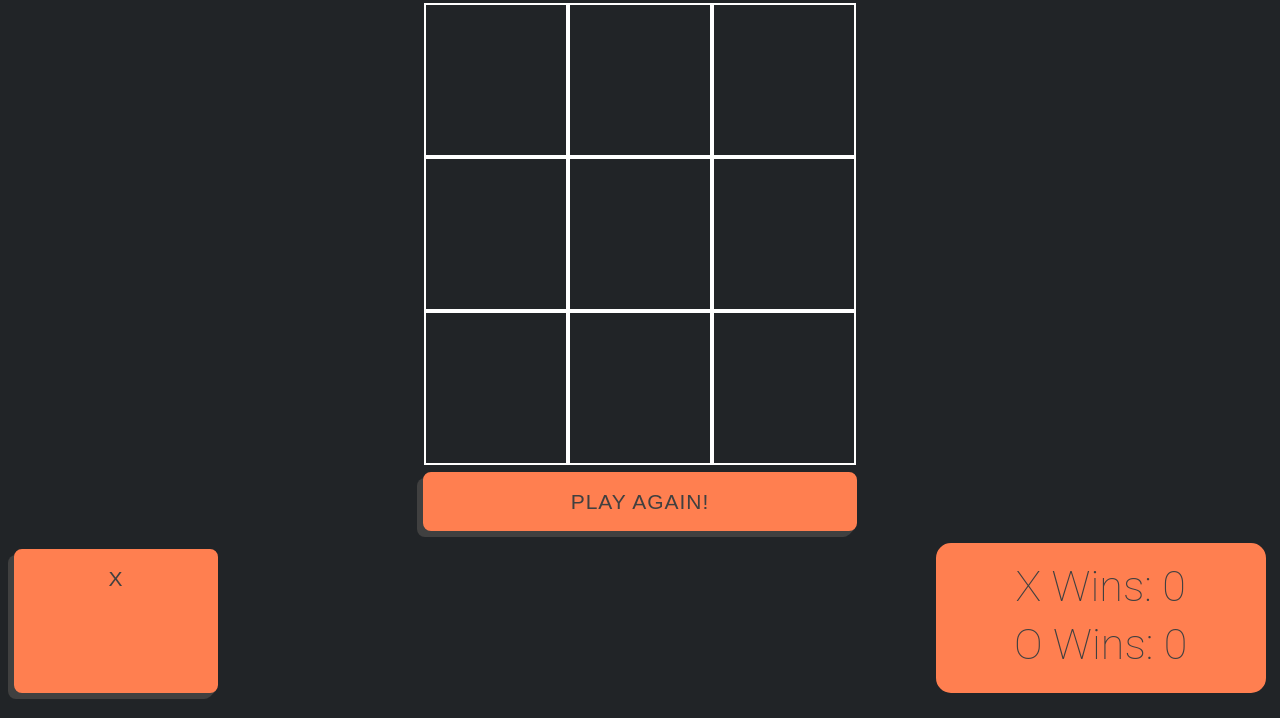
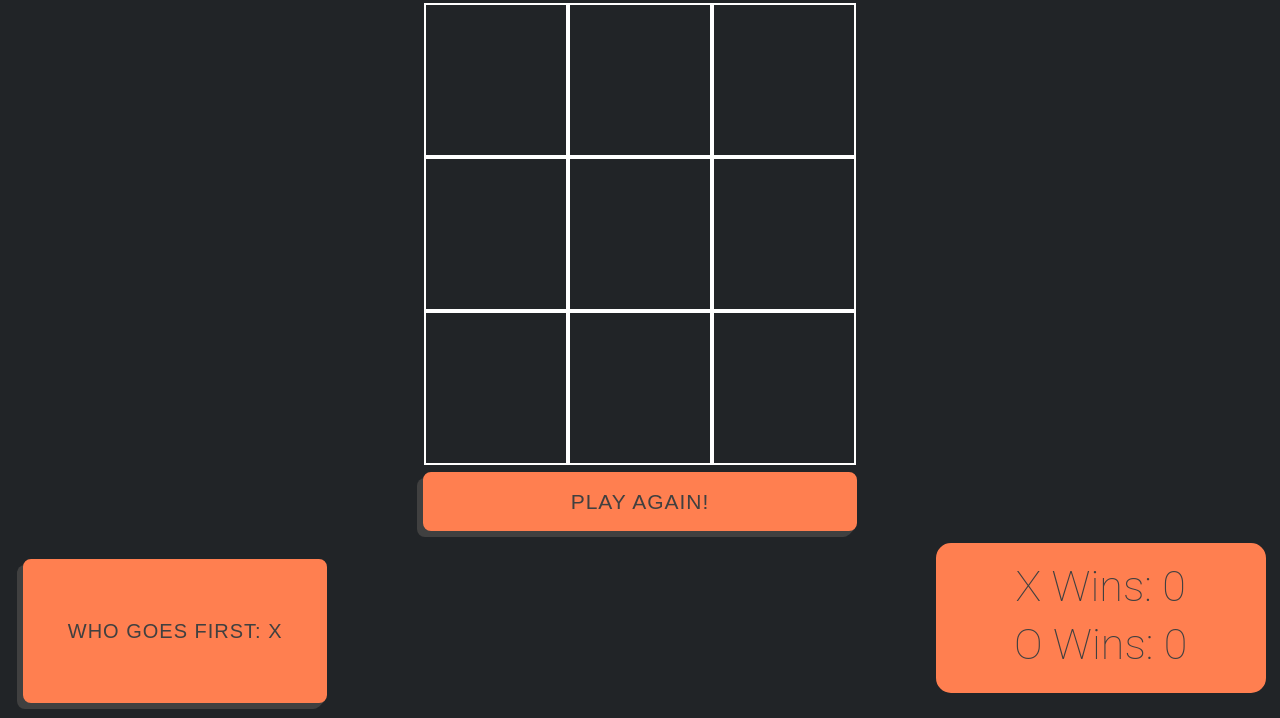
Before and after one commit to agianakouros/pset-8, a plain HTML site: page index.html in a window 1280 px wide. Shown: the part 192-910 px from the top of the page. Drawn offline with Linux system fonts and the light colour scheme.

Commit message:
gotta hit that commit count boys

```diff
--- a/css/styles.css
+++ b/css/styles.css
@@ -262,7 +262,7 @@ h2 {
 }
 
 #change-order-button {
-  width: 200px;
+  width: 300px;
   text-align: center;
   background-color: coral;
   border: 2px solid;
@@ -276,8 +276,8 @@ h2 {
   box-shadow: -6px 6px 0 #404040;
   text-decoration: none;
   position: relative;
-  font-size: 21px;
-  line-height: 55px;
-  margin: 3%;
+  line-height: 140px;
+  margin: 5%;
   height: 140px;
+  font-size: 20px;
 }
--- a/index.html
+++ b/index.html
@@ -38,7 +38,7 @@
       <p id="owins">O Wins: 0</p>
     </div>
     <div class="order">
-      <div id="change-order-button">X</div>
+      <div id="change-order-button">Who goes first: X</div>
     </div>
 
   </body>
--- a/js/app.js
+++ b/js/app.js
@@ -126,6 +126,11 @@ function changeOrder() {
         turn = "X";
         starter = "X"
     }
-    document.getElementById("change-order-button").innerHTML = starter;
+    let change = document.getElementById("change-order-button").innerHTML
+
+    let neww = change.splice(16, 1, starter);
+
+    document.getElementById("change-order-button").innerHTML = neww
+
     render();
 }
```
